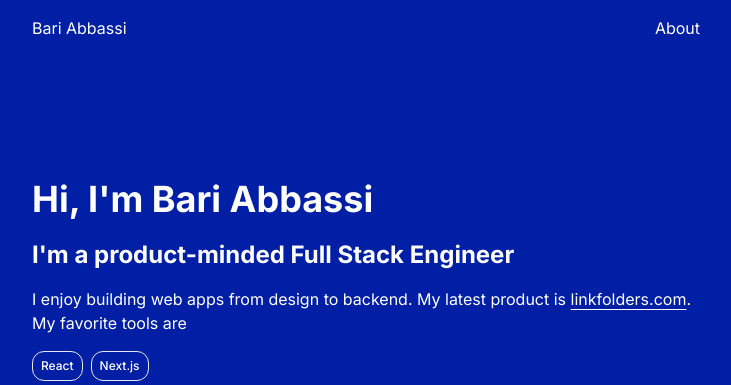
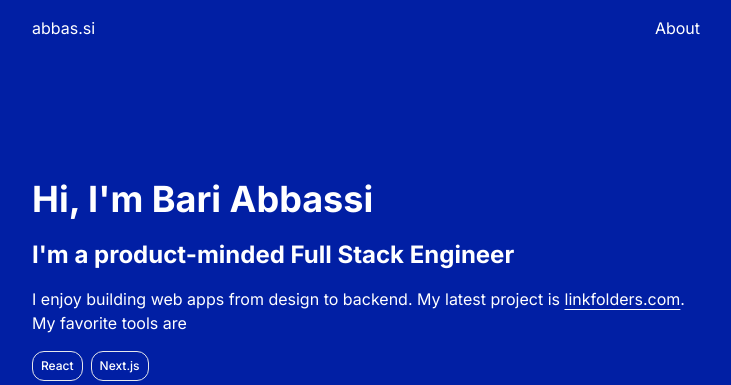
Before and after one commit to byabari/byabari, a Next.js app: page / in a window 1280 px wide. Shown: the top 385 px of the page, without its empty margins (274-1005 px from the left). Built offline with nearby package versions, Linux system fonts and the light colour scheme.

Commit message:
update page.js and Navbar.js

```diff
--- a/app/page.js
+++ b/app/page.js
@@ -11,7 +11,7 @@ export default function HomePage() {
           I'm a product-minded Full Stack Engineer
         </h2>
         <p className="mb-4">
-          I enjoy building web apps from design to backend. My latest product is{" "}
+          I enjoy building web apps from design to backend. My latest project is{" "}
           <a
             className="underline underline-offset-4"
             href="https://linkfolders.com"
--- a/components/Navbar.js
+++ b/components/Navbar.js
@@ -3,7 +3,7 @@ import Link from "@/components/Link";
 export default function Navbar() {
   return (
     <nav className="w-full flex items-center justify-between">
-      <Link href="/">Bari Abbassi</Link>
+      <Link href="/">abbas.si</Link>
       <div className="flex items-center space-x-4">
         <Link href="/about">About</Link>
       </div>
```
